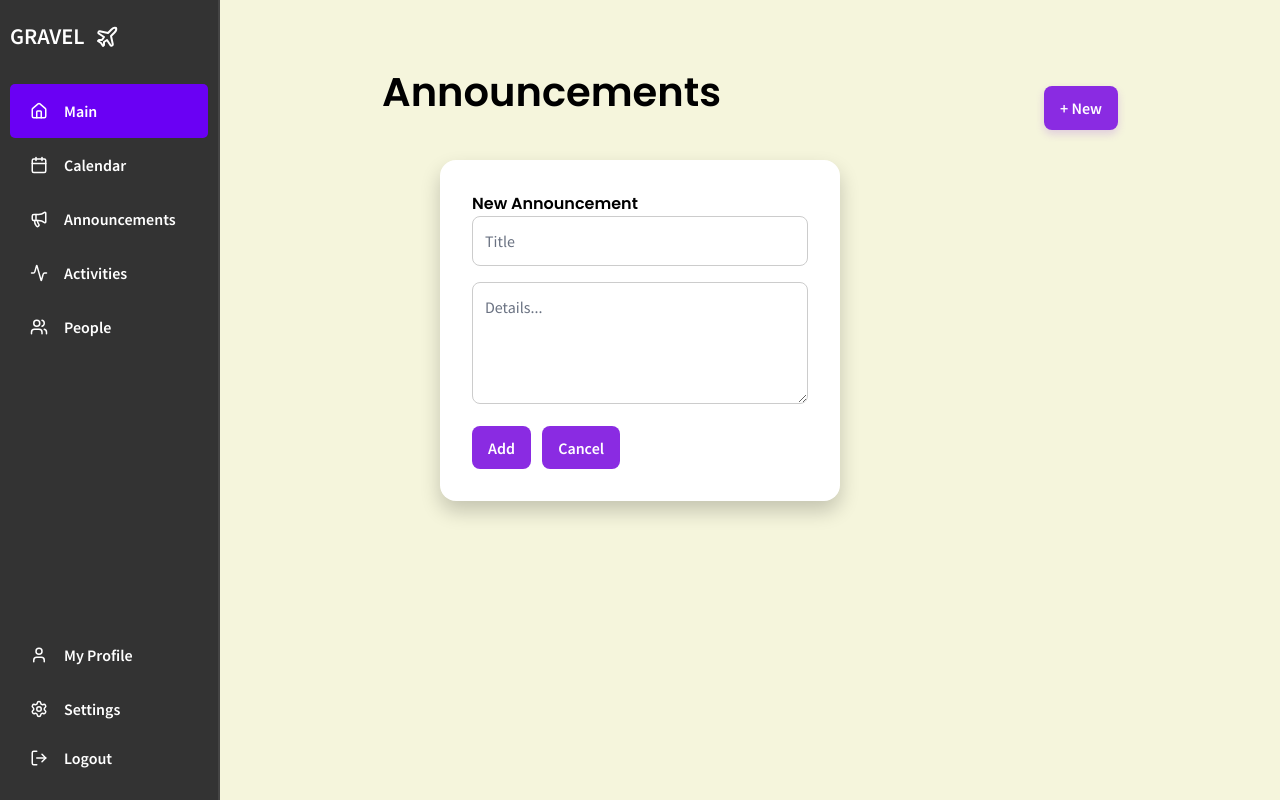
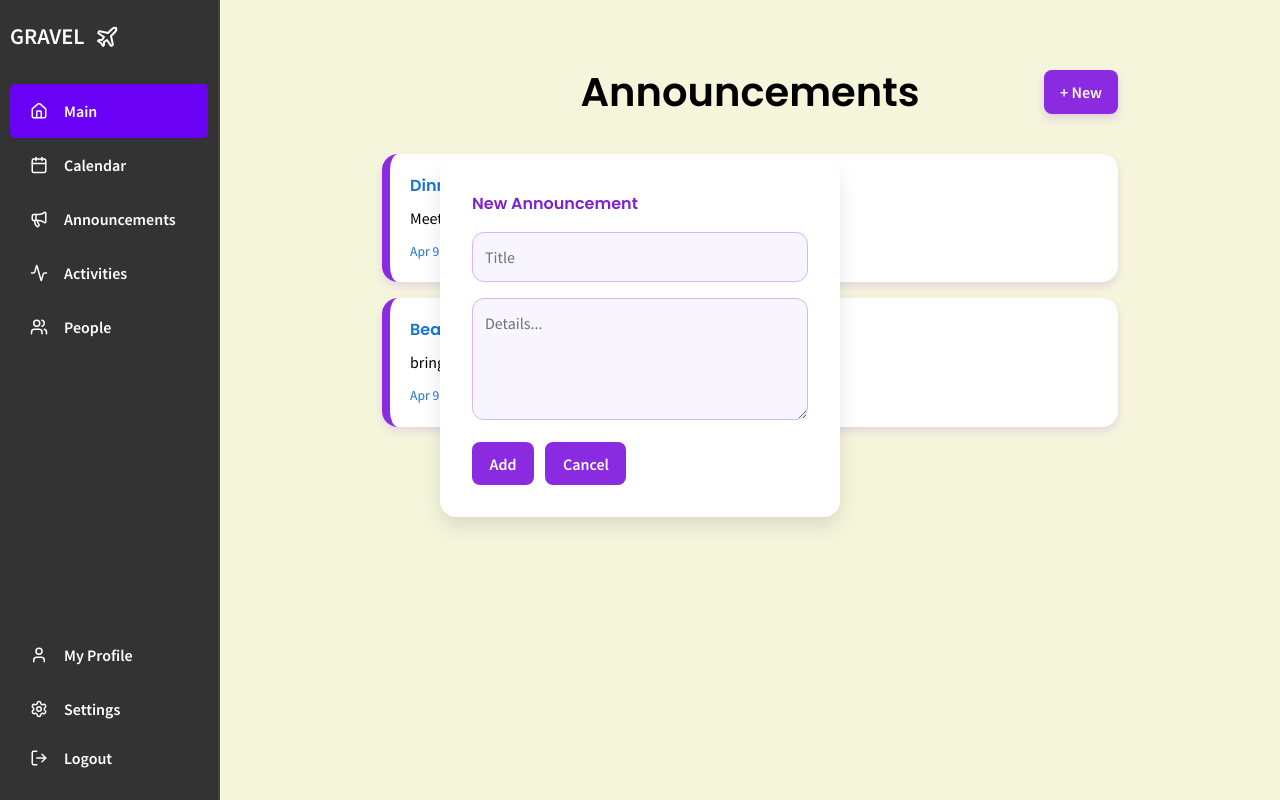
Before and after one commit to karen93shieh/gravel, a SvelteKit app: page /mainPages/announcements in a window 1280 px wide. Both pictures are taken after a click on the button "+ New". Built offline with nearby package versions, Linux system fonts and the light colour scheme.

Commit message:
updated annoucements page style

```diff
--- a/src/routes/mainPages/announcements/+page.svelte
+++ b/src/routes/mainPages/announcements/+page.svelte
@@ -1,5 +1,25 @@
 <script>
-  let announcements = [];
+    function getCurrentTimestamp() {
+      const now = new Date();
+      return now.toLocaleString(undefined, {
+        dateStyle: 'medium',
+        timeStyle: 'short'
+      });
+    }
+
+    let announcements = [
+      {
+        title: "Dinner in 30 minutes",
+        details: "Meet at the Hotel la Villa lobby at 8:00 pm.",
+        timestamp: getCurrentTimestamp()
+      },
+      {
+        title: "Beach anyone in 5 minutes?",
+        details: "bring sunscreen pls!",
+        timestamp: getCurrentTimestamp()
+      }
+    ];
+
     let showForm = false;
     let titleInput = '';
     let detailsInput = '';
@@ -16,7 +36,14 @@
 
     function addAnnouncement() {
       if (titleInput.trim() && detailsInput.trim()) {
-      announcements = [...announcements, { title: titleInput, details: detailsInput }];
+        announcements = [
+          ...announcements,
+          {
+            title: titleInput,
+            details: detailsInput,
+            timestamp: getCurrentTimestamp()
+          }
+        ];
         closeForm();
       }
     }
@@ -33,6 +60,7 @@
         <div class="announcement-box">
           <h3>{announcement.title}</h3>
           <p>{announcement.details}</p>
+          <p class="timestamp">{announcement.timestamp}</p>
         </div>
       {/each}
     </div>
@@ -41,7 +69,7 @@
       <div id="announcementForm">
         <h2>New Announcement</h2>
         <input type="text" bind:value={titleInput} placeholder="Title" />
-      <textarea rows="4" bind:value={detailsInput} placeholder="Details..."></textarea>
+        <textarea rows="4" bind:value={detailsInput} placeholder="Details..." />
         <div>
           <button on:click={addAnnouncement}>Add</button>
           <button class="cancel" on:click={closeForm}>Cancel</button>
@@ -57,20 +85,25 @@
       margin: 0 auto;
     }
 
-  .title {
-    text-align: center;
-    color: black;
-    font-size: 2.5rem;
+    .announcement-header {
+      display: grid;
+      grid-template-columns: 1fr auto 1fr;
+      align-items: center;
       margin-bottom: 2rem;
+      position: relative;
     }
 
-  .announcement-header {
-    display: flex;
-    justify-content: space-between;
-    align-items: center;
+    .title {
+      grid-column: 2;
+      text-align: center;
+      font-size: 2.5rem;
+      color: black;
+      margin: 0;
     }
 
     .new-btn {
+      grid-column: 3;
+      justify-self: end;
       background-color: #8a2be2;
       color: white;
       border: none;
@@ -82,16 +115,24 @@
     }
 
     .announcement-box {
-    background: #e9d5ff;
-    padding: 1rem;
+      background: #ffffff;
+      padding: 1.25rem;
       margin-top: 1rem;
-    border-radius: 0.75rem;
-    box-shadow: 0 2px 8px rgba(139, 92, 246, 0.15);
+      border-radius: 1rem;
+      box-shadow: 0 4px 8px rgba(138, 43, 226, 0.15);
+      border-left: 8px solid #8a2be2;
     }
 
     .announcement-box h3 {
       margin-bottom: 0.5rem;
-    color: #9333ea;
+      color: #1976d2;
+      font-weight: bold;
+    }
+
+    .announcement-box .timestamp {
+      font-size: 0.85rem;
+      color: #1976d2;
+      margin-top: 0.75rem;
     }
 
     #announcementForm {
@@ -99,13 +140,18 @@
       top: 20%;
       left: 50%;
       transform: translateX(-50%);
-    background: white;
+      background: #ffffff;
       padding: 2rem;
       border-radius: 1rem;
-    box-shadow: 0 10px 20px rgba(0, 0, 0, 0.2);
+      box-shadow: 0 10px 20px rgba(0, 0, 0, 0.1);
       z-index: 10;
       max-width: 400px;
       width: 90%;
+    }
+
+    #announcementForm h2 {
+      color: #7e22ce;
+      margin-bottom: 1rem;
     }
 
     #announcementForm input,
@@ -113,14 +159,15 @@
       width: 100%;
       margin-bottom: 1rem;
       padding: 0.75rem;
-    border: 1px solid #ccc;
-    border-radius: 0.5rem;
+      border: 1px solid #d8b4fe;
+      border-radius: 0.75rem;
+      background-color: #f9f5ff;
     }
 
     #announcementForm button {
       background-color: #8a2be2;
       color: white;
-    padding: 0.6rem 1rem;
+      padding: 0.6rem 1.1rem;
       border: none;
       border-radius: 0.5rem;
       font-weight: bold;
```
Lines whose indentation alone changed are shown as unchanged.
